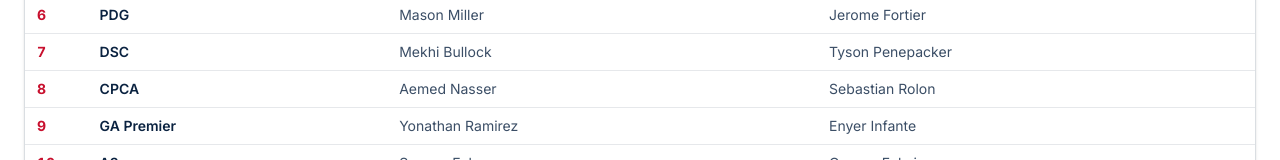
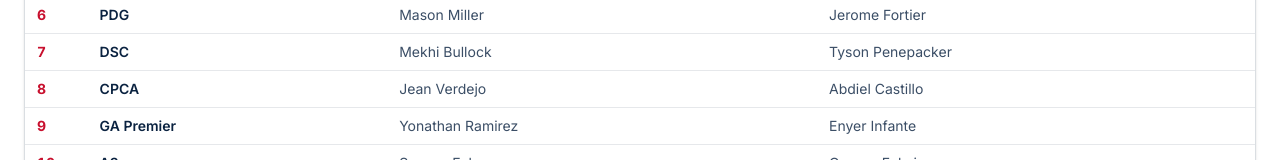
Before and after one commit to a3academy-hash/aba_brackets, a Next.js app: page / in a window 1280 px wide. Shown: the part 768-928 px from the top of the page. Built offline with nearby package versions, Linux system fonts and the light colour scheme.

Commit message:
fix(derby): replace CPCA hitters with Jean Verdejo and Abdiel Castillo

```diff
--- a/components/HomeRunDerby.tsx
+++ b/components/HomeRunDerby.tsx
@@ -28,7 +28,7 @@ const PARTICIPANTS: Participant[] = [
   { order: 5,  academy: 'ECA',        player1: 'Lawson Tyndall',     player2: 'Miguel Delgado'    },
   { order: 6,  academy: 'PDG',        player1: 'Mason Miller',       player2: 'Jerome Fortier'    },
   { order: 7,  academy: 'DSC',        player1: 'Mekhi Bullock',      player2: 'Tyson Penepacker'  },
-  { order: 8,  academy: 'CPCA',       player1: 'Aemed Nasser',       player2: 'Sebastian Rolon'   },
+  { order: 8,  academy: 'CPCA',       player1: 'Jean Verdejo',       player2: 'Abdiel Castillo'   },
   { order: 9,  academy: 'GA Premier', player1: 'Yonathan Ramirez',   player2: 'Enyer Infante'     },
   { order: 10, academy: 'A3',         player1: 'Sammy Echeverry', player2: 'Connor Fulmino'   },
   { order: 11, academy: 'P27',        player1: 'Bryce Mucica',       player2: 'Henkel Acevedo'    },
@@ -83,7 +83,7 @@ const ROTATION: RotationRow[] = [
   { battingTeam: 'ECA',        hitters: 'Lawson Tyndall / Miguel Delgado',     shagTeam: 'PDG',        retrievalTeam: 'DSC',        hypeTeam: 'ECA'        },
   { battingTeam: 'PDG',        hitters: 'Mason Miller / Jerome Fortier',       shagTeam: 'DSC',        retrievalTeam: 'CPCA',       hypeTeam: 'PDG'        },
   { battingTeam: 'DSC',        hitters: 'Mekhi Bullock / Tyson Penepacker',    shagTeam: 'CPCA',       retrievalTeam: 'GA Premier', hypeTeam: 'DSC'        },
-  { battingTeam: 'CPCA',       hitters: 'Aemed Nasser / Sebastian Rolon',      shagTeam: 'GA Premier', retrievalTeam: 'A3',         hypeTeam: 'CPCA'       },
+  { battingTeam: 'CPCA',       hitters: 'Jean Verdejo / Abdiel Castillo',      shagTeam: 'GA Premier', retrievalTeam: 'A3',         hypeTeam: 'CPCA'       },
   { battingTeam: 'GA Premier', hitters: 'Yonathan Ramirez / Enyer Infante',    shagTeam: 'A3',         retrievalTeam: 'P27',        hypeTeam: 'GA Premier' },
   { battingTeam: 'A3',         hitters: 'Sammy Echeverry / Connor Fulmino', shagTeam: 'P27',       retrievalTeam: 'TNXL',       hypeTeam: 'A3'         },
   { battingTeam: 'P27',        hitters: 'Bryce Mucica / Henkel Acevedo',       shagTeam: 'TNXL',       retrievalTeam: 'Clubhouse',  hypeTeam: 'P27'        },
```
